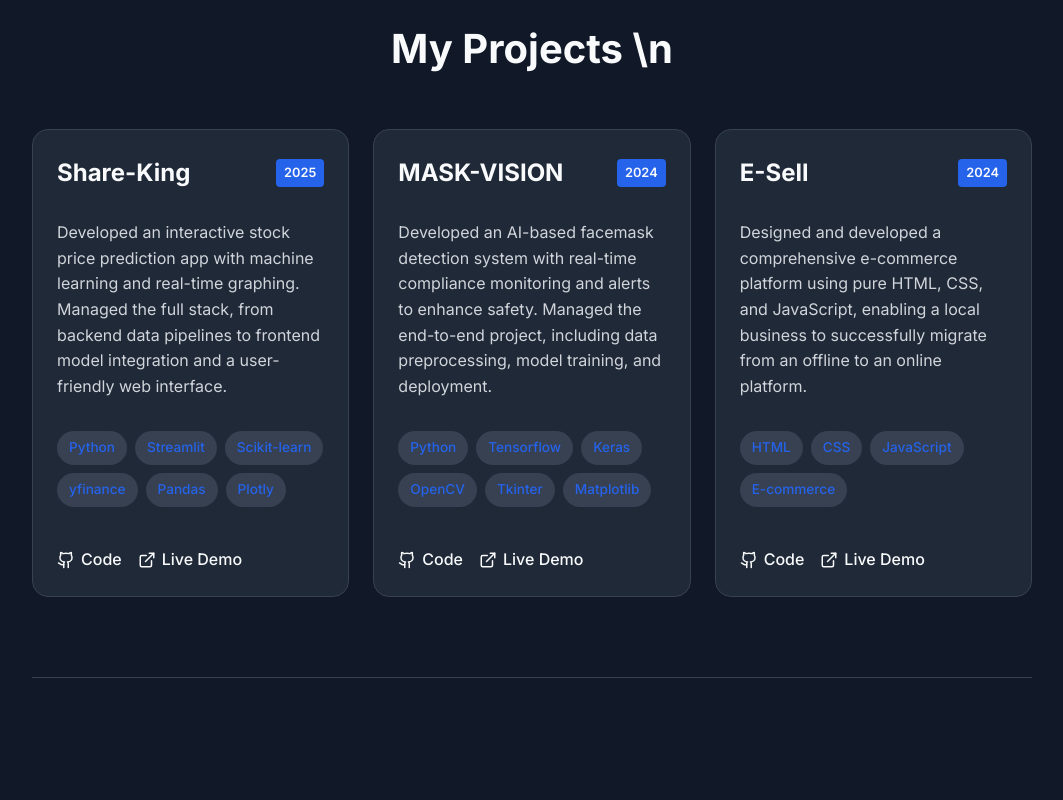
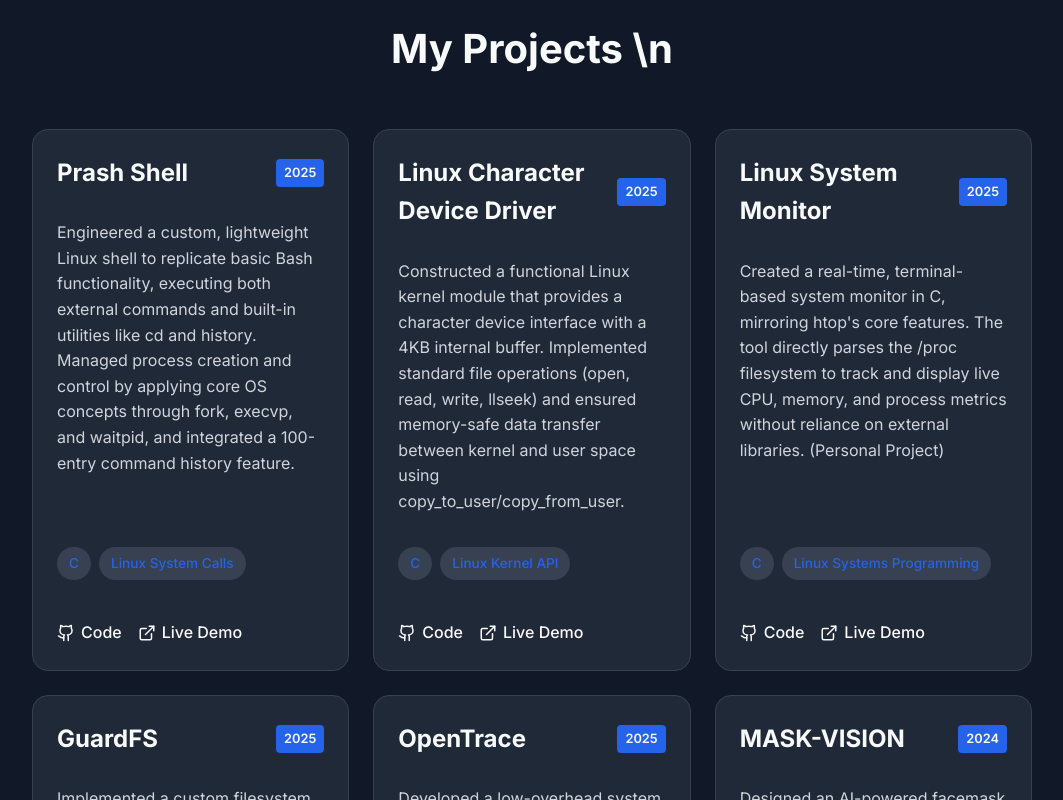
Before and after one commit to prajwalkorde/portfoliosite, a React (Vite) app: page / in a window 1280 px wide. Shown: the part 1260-2060 px from the top of the page, without its empty margins (108-1171 px from the left). Built offline with nearby package versions, Linux system fonts and the light colour scheme.

Commit message:
Update fmt.Println message from 'Hello' to 'Goodbye'

```diff
--- a/src/App.jsx
+++ b/src/App.jsx
@@ -8,24 +8,45 @@ const professionalSummary = "Enthusiastic and detail-oriented systems programmer
 
 const projects = [
   {
-    title: "Share-King",
+    title: "Prash Shell",
     year: "2025",
-    description: "Developed an interactive stock price prediction app with machine learning and real-time graphing. Managed the full stack, from backend data pipelines to frontend model integration and a user-friendly web interface.",
-    tech: ["Python", "Streamlit", "Scikit-learn", "yfinance", "Pandas", "Plotly"],
+    description: "Engineered a custom, lightweight Linux shell to replicate basic Bash functionality, executing both external commands and built-in utilities like cd and history. Managed process creation and control by applying core OS concepts through fork, execvp, and waitpid, and integrated a 100-entry command history feature.",
+    tech: ["C", "Linux System Calls"],
+    codeLink: "https://github.com/prajwalkorde?tab=repositories"
+  },
+  {
+    title: "Linux Character Device Driver",
+    year: "2025",
+    description: "Constructed a functional Linux kernel module that provides a character device interface with a 4KB internal buffer. Implemented standard file operations (open, read, write, llseek) and ensured memory-safe data transfer between kernel and user space using copy_to_user/copy_from_user.",
+    tech: ["C", "Linux Kernel API"],
+    codeLink: "https://github.com/prajwalkorde?tab=repositories"
+  },
+  {
+    title: "Linux System Monitor",
+    year: "2025",
+    description: "Created a real-time, terminal-based system monitor in C, mirroring htop's core features. The tool directly parses the /proc filesystem to track and display live CPU, memory, and process metrics without reliance on external libraries. (Personal Project)",
+    tech: ["C", "Linux Systems Programming"],
+    codeLink: "https://github.com/prajwalkorde?tab=repositories"
+  },
+  {
+    title: "GuardFS",
+    year: "2025",
+    description: "Implemented a custom filesystem in userspace (FUSE) to automatically mirror file operations to a separate backup location. Intercepted and managed core VFS operations like open, read, write, and create to provide transparent, real-time file backup functionality without user intervention.",
+    tech: ["C", "FUSE", "Linux"],
+    codeLink: "https://github.com/prajwalkorde?tab=repositories"
+  },
+  {
+    title: "OpenTrace",
+    year: "2025",
+    description: "Developed a low-overhead system tracing tool using eBPF/bcc to monitor real-time file access. Engineered a C-based eBPF program to attach to the 'open' syscall kprobe, efficiently capturing event data directly in kernel space. A corresponding user-space Python script read this data from the eBPF map, logging all file open events across the system and demonstrating kernel-level observation.",
+    tech: ["eBPF", "bcc", "C", "Linux"],
     codeLink: "https://github.com/prajwalkorde?tab=repositories"
   },
   {
     title: "MASK-VISION",
     year: "2024",
-    description: "Developed an AI-based facemask detection system with real-time compliance monitoring and alerts to enhance safety. Managed the end-to-end project, including data preprocessing, model training, and deployment.",
-    tech: ["Python", "Tensorflow", "Keras", "OpenCV", "Tkinter", "Matplotlib"],
-    codeLink: "https://github.com/prajwalkorde?tab=repositories"
-  },
-  {
-    title: "E-Sell",
-    year: "2024",
-    description: "Designed and developed a comprehensive e-commerce platform using pure HTML, CSS, and JavaScript, enabling a local business to successfully migrate from an offline to an online platform.",
-    tech: ["HTML", "CSS", "JavaScript", "E-commerce"],
+    description: "Designed an AI-powered facemask detection system to monitor compliance in real-time. (College Project | Role: Sole Contributor). Spearheaded the project from concept to completion, handling all research, design, and model training. The application provided instant alerts to help reduce infection risk and improve public safety.",
+    tech: ["Python", "Keras", "NumPy", "TensorFlow"],
     codeLink: "https://github.com/prajwalkorde?tab=repositories"
   }
 ];
```
